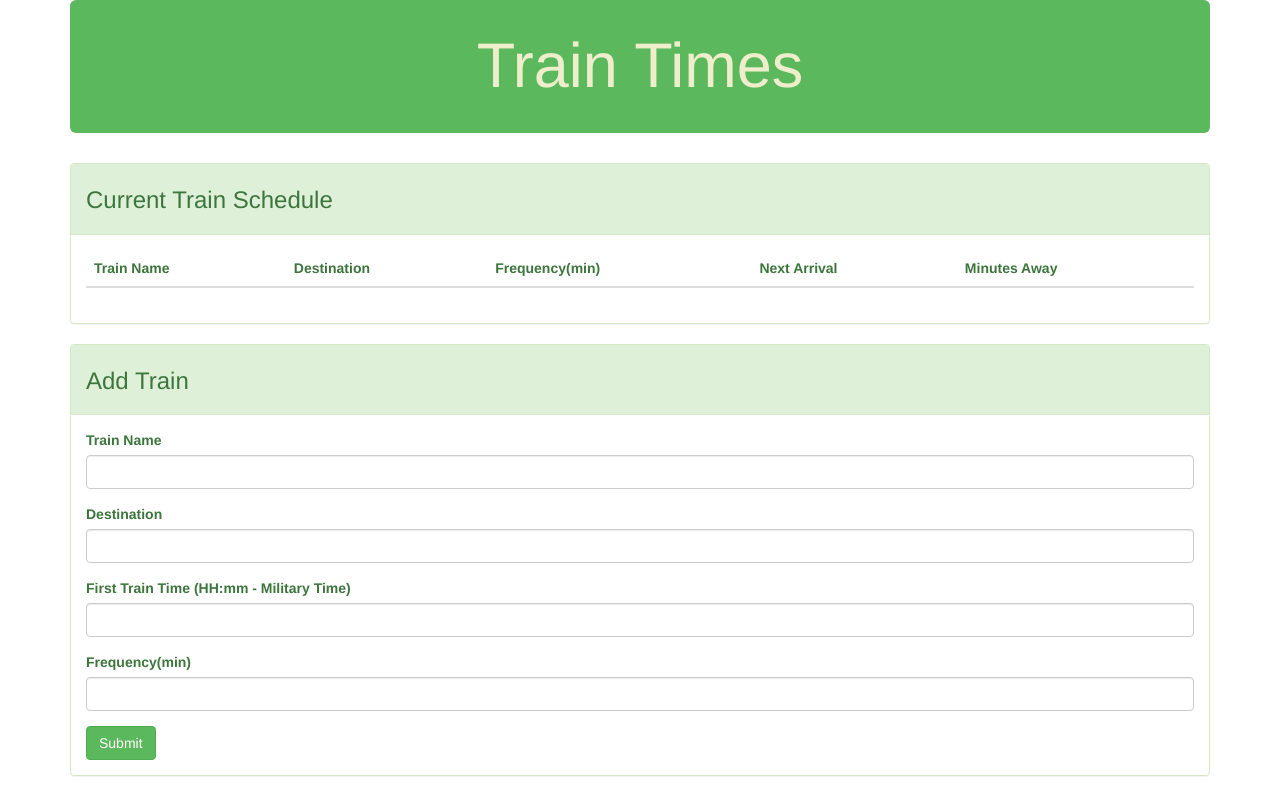
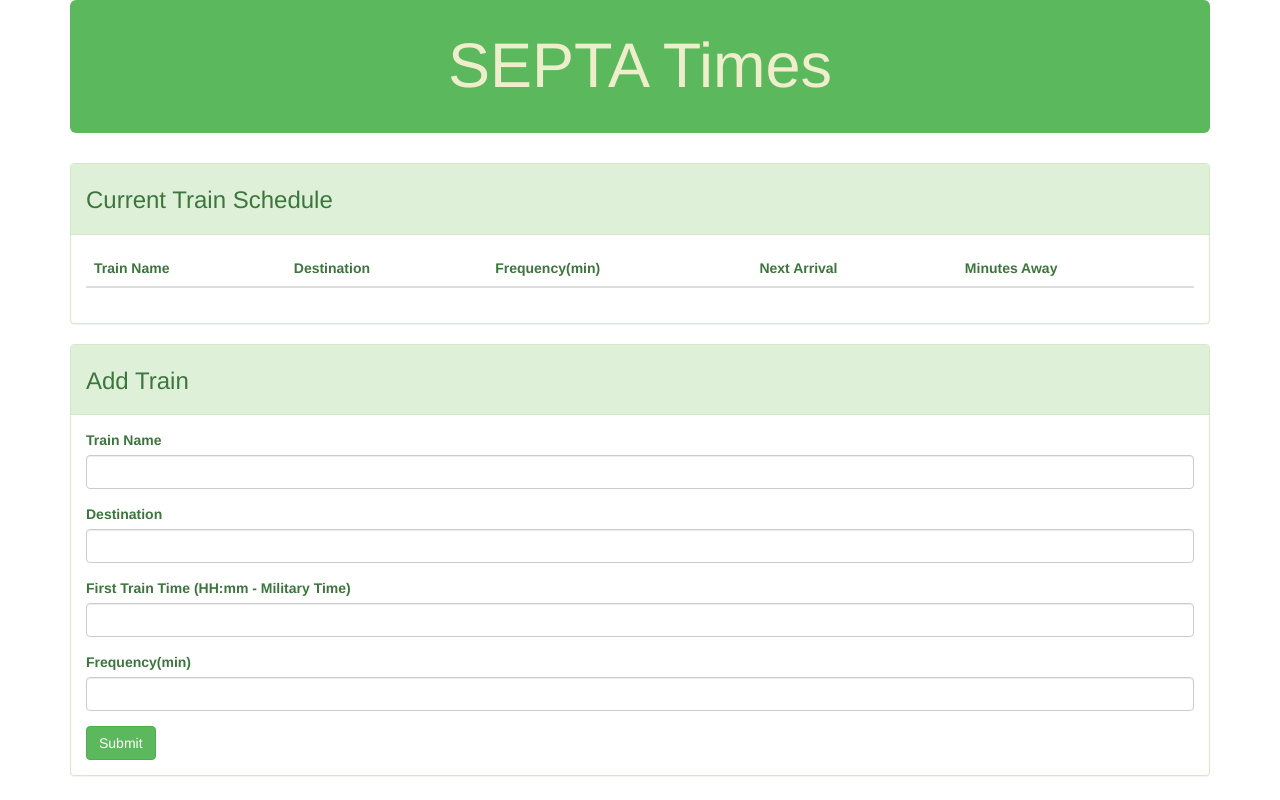
Before and after one commit to louis15187/Train-Schedule, a plain HTML site: page index.html in a window 1280 px wide. Drawn offline with nearby package versions, Linux system fonts and the light colour scheme; no server answers.

Commit message:
new commit

```diff
--- a/index.html
+++ b/index.html
@@ -18,7 +18,7 @@
 <body>
     <div class="container">
         <div class="jumbotron text-center bg-success text-white">
-            <h1>Train Times</h1>
+            <h1>SEPTA Times</h1>
         </div>
 
         <!-- "Current Train Schedule" Table -->
```
Also changed, not shown: assets/css/style.css (+0 -7 lines), assets/javascript/app.js (+5 -5 lines).
